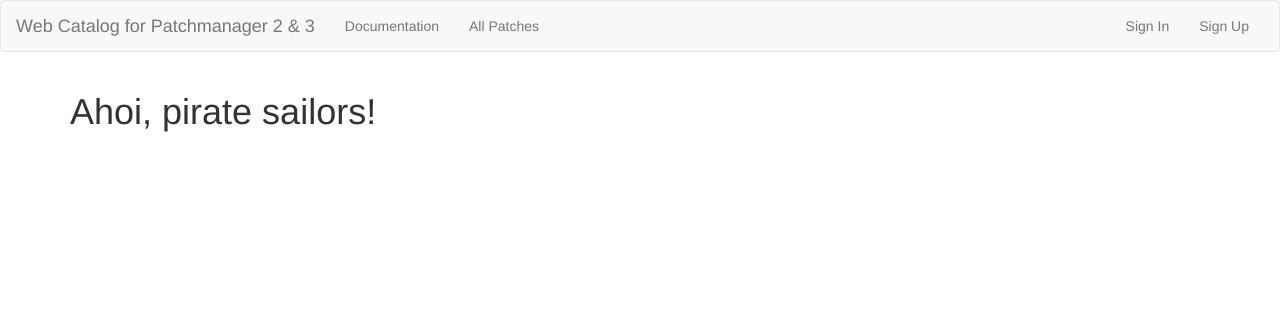
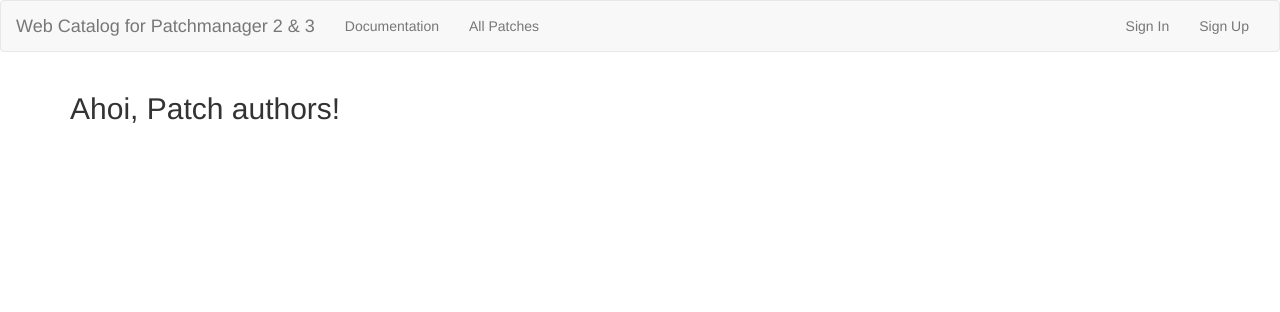
Before and after one commit to sailfishos-patches/pm-web-catalog, a Django app: page / in a window 1280 px wide. Shown: the top 312 px of the page. Run offline with Django 3.2, Linux system fonts and the light colour scheme; some libraries are stand-ins or nearby versions.

Commit message:
[index.html] Overhaul strings

```diff
--- a/example/templates/plain/example/index.html
+++ b/example/templates/plain/example/index.html
@@ -1,9 +1,9 @@
 {% extends "base.html" %}
 
 {% block head_title %}
-Patchmanager 2.0
+Web Catalog for Patchmanager 2 & 3
 {% endblock %}
 
 {% block content %}
-<h1>Ahoi, pirate sailors!</h1>
+<h2>Ahoi, Patch authors!</h2>
 {% endblock %}
```
